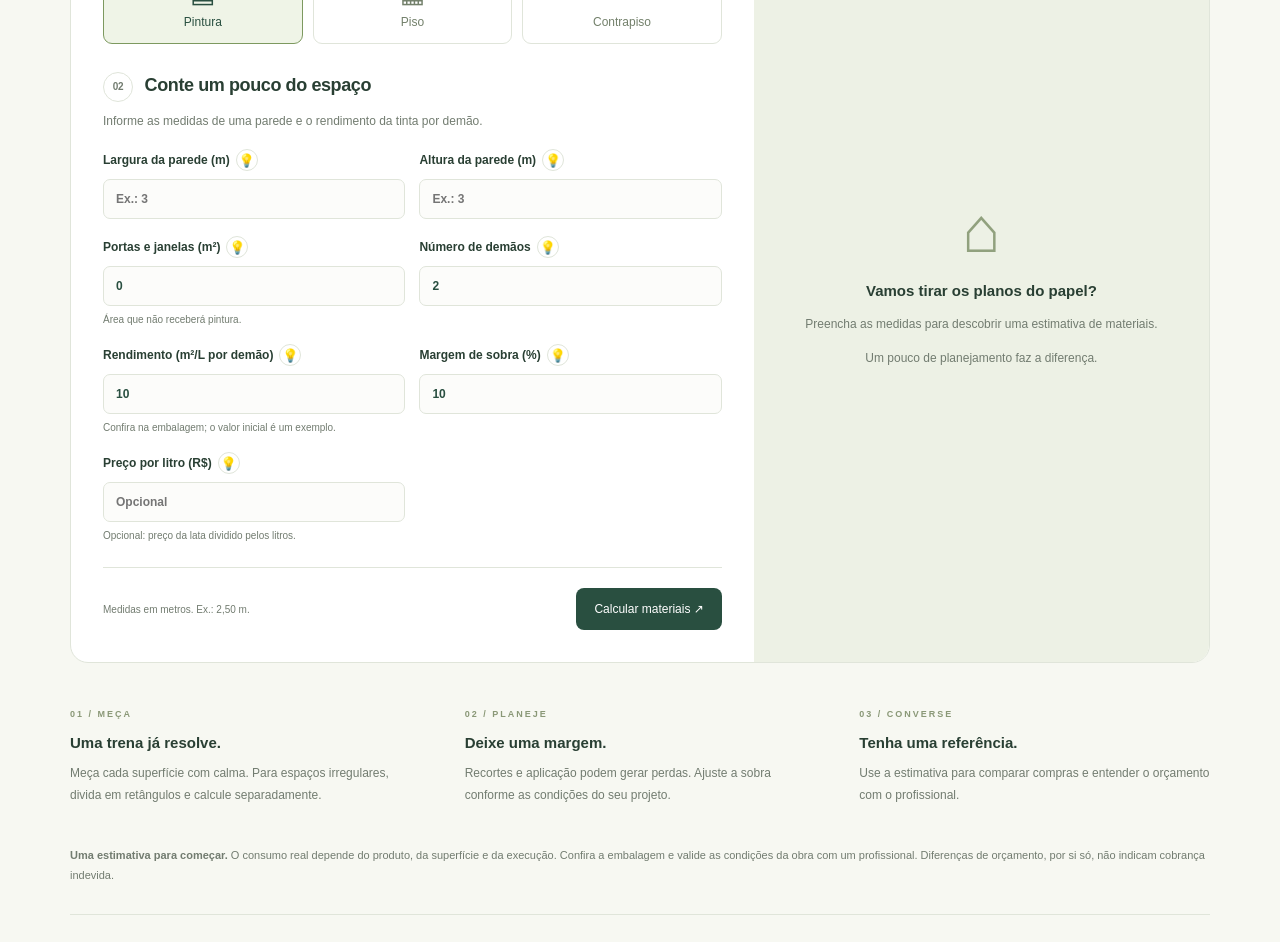
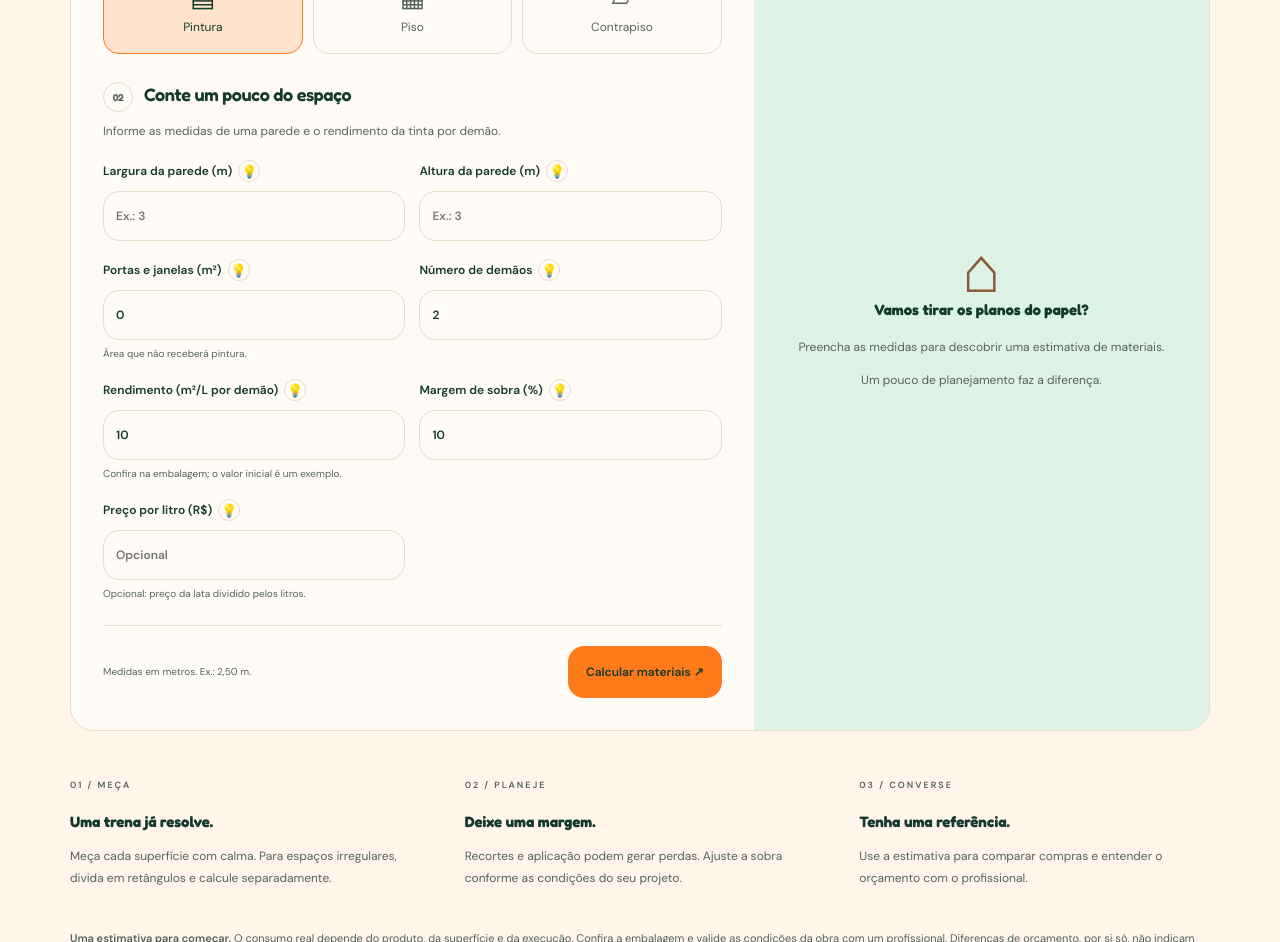
Before and after one commit to WagnerLopes33/tcc-percorre, a plain HTML site: page index.html in a window 1280 px wide. Shown: the part 582-1524 px from the top of the page. Drawn offline with Linux system fonts and the light colour scheme.

Commit message:
Implementação da identidade visual do site

```diff
--- a/index.html
+++ b/index.html
@@ -3,13 +3,16 @@
 <head>
     <meta charset="UTF-8">
     <meta name="viewport" content="width=device-width, initial-scale=1.0">
-    <title>Percorre — Planeje sua reforma</title>
+    <title>Obrinha — Planeje sua reforma</title>
+    <link rel="preconnect" href="https://fonts.googleapis.com">
+    <link rel="preconnect" href="https://fonts.gstatic.com" crossorigin>
+    <link href="https://fonts.googleapis.com/css2?family=DM+Sans:wght@400;500;600&family=Fredoka:wght@600;700&display=swap" rel="stylesheet">
     <link rel="stylesheet" href="style.css">
     <script src="script.js" defer></script>
 </head>
 <body>
     <header>
-        <a class="brand" href="index.html">▰ percorre<span>.</span></a>
+        <a class="brand" href="index.html">obrinha<span>.</span></a>
         <small>MENOS DESPERDÍCIO. MAIS CLAREZA.</small>
     </header>
     <main>
@@ -64,7 +67,7 @@
         <p class="notice"><strong>Uma estimativa para começar.</strong> O consumo real depende do produto, da superfície e da execução. Confira a embalagem e valide as condições da obra com um profissional. Diferenças de orçamento, por si só, não indicam cobrança indevida.</p>
     </main>
     <footer>
-        <strong>percorre.</strong>
+        <strong>obrinha.</strong>
         <small>Planejar também é construir. · Projeto de TCC</small>
     </footer>
 </body>
--- a/style.css
+++ b/style.css
@@ -1,24 +1,34 @@
 :root {
-    --green: #294f40;
-    --muted: #727c70;
-    --line: #e0e5da;
+    --laranja: #FF7A1A;
+    --floresta: #133A2C;
+    --verde: #3DBE6E;
+    --areia: #FFF5EA;
+    --madeira: #8A5A3C;
+    --laranja-escuro: #A84300;
+    --laranja-claro: #FFE3CC;
+    --verde-ok: #1F7A4D;
+    --verde-claro: #DDF3E5;
+    --papel: #FFFCF7;
+    --texto-suave: #55635C;
+    --atencao: #8A6100;
+    --erro: #B42318;
+    --line: #E8DCC9;
+    --green: #133A2C;
+    --muted: #55635C;
 }
 
-* {
-    box-sizing: border-box;
-}
+* { box-sizing: border-box; }
 
 body {
     margin: 0;
-    background: #f7f8f2;
-    color: #293f33;
-    font-family: Arial, sans-serif;
+    background: var(--areia);
+    color: var(--floresta);
+    font-family: 'DM Sans', Arial, sans-serif;
+    font-size: 16px;
+    line-height: 24px;
 }
 
-header, main, footer {
-    max-width: 1140px;
-    margin: auto;
-}
+header, main, footer { max-width: 1140px; margin: auto; }
 
 header {
     height: 96px;
@@ -28,450 +38,195 @@ header {
     border-bottom: 1px solid var(--line);
 }
 
-a {
-    color: inherit;
-    text-decoration: none;
+a { color: inherit; text-decoration: none; }
+
+.brand {
+    font-family: 'Fredoka', sans-serif;
+    font-weight: 700;
+    font-size: 29px;
+    letter-spacing: -1px;
+    color: var(--floresta);
 }
 
-.brand {
-    font-size: 29px;
-    font-weight: 800;
-    letter-spacing: -1px;
-}
-
-.brand span {
-    color: #8ba866;
-}
+.brand span { color: var(--laranja); }
 
 header small, .eyebrow {
     font-size: 10px;
     letter-spacing: 2px;
     font-weight: 700;
-    color: var(--muted);
+    color: var(--texto-suave);
+    font-family: 'DM Sans', sans-serif;
 }
 
-.intro {
-    padding: 54px 0 36px;
-    position: relative;
-}
+.intro { padding: 54px 0 36px; position: relative; }
 
-h1 {
-    font-size: 54px;
-    line-height: 1.1;
-    letter-spacing: -2px;
-    margin: 20px 0;
-}
+h1, h2, h3 { font-family: 'Fredoka', sans-serif; color: var(--floresta); }
 
-h1 em {
-    font-style: normal;
-    color: #829571;
-}
+h1 { font-size: 54px; line-height: 1.1; letter-spacing: -2px; margin: 20px 0; font-weight: 700; }
+h1 em { font-style: normal; color: var(--laranja-escuro); }
 
-.intro p {
-    max-width: 500px;
-    font-size: 15px;
-    line-height: 1.8;
-    color: var(--muted);
-}
+.intro p { max-width: 500px; font-size: 15px; line-height: 1.8; color: var(--texto-suave); }
 
 .badge {
-    position: absolute;
-    right: 0;
-    bottom: 52px;
-    font-size: 12px;
-    color: var(--muted);
+    position: absolute; right: 0; bottom: 52px;
+    font-size: 12px; color: var(--texto-suave);
+    background: var(--verde-claro); padding: 6px 12px; border-radius: 999px;
 }
 
 .workspace {
-    display: grid;
-    grid-template-columns: 1.5fr 1fr;
-    border: 1px solid var(--line);
-    border-radius: 18px;
-    overflow: hidden;
-    background: white;
+    display: grid; grid-template-columns: 1.5fr 1fr;
+    border: 1px solid var(--line); border-radius: 24px; overflow: hidden;
+    background: var(--papel);
 }
 
-.calculator {
-    padding: 32px;
+.calculator { padding: 32px; }
+
+h2 { font-size: 18px; letter-spacing: -.4px; margin: 0 0 10px; font-weight: 600; }
+
+.step {
+    display: inline-grid; place-items: center;
+    border: 1px solid var(--line); border-radius: 50%;
+    width: 30px; height: 30px; margin-right: 7px;
+    font-size: 10px; color: var(--texto-suave);
 }
 
-h2 {
-    font-size: 18px;
-    letter-spacing: -.4px;
-    margin: 0 0 10px;
+.hint { font-size: 12px; color: var(--texto-suave); line-height: 1.6; margin: 8px 0 18px; }
+
+.tabs { display: grid; grid-template-columns: repeat(3, 1fr); gap: 10px; margin: 20px 0 28px; }
+
+button, input { font: inherit; }
+
+.tabs button {
+    border: 1px solid var(--line); background: var(--papel);
+    color: var(--texto-suave); border-radius: 16px; padding: 14px;
+    font-size: 27px; cursor: pointer; font-family: 'DM Sans', sans-serif;
 }
 
-.step {
-    display: inline-grid;
-    place-items: center;
-    border: 1px solid var(--line);
-    border-radius: 50%;
-    width: 30px;
-    height: 30px;
-    margin-right: 7px;
-    font-size: 10px;
-    color: var(--muted);
+.tabs span { display: block; font-size: 12px; margin-top: 6px; }
+
+.tabs [aria-pressed=true] {
+    background: var(--laranja-claro); border-color: var(--laranja);
+    color: var(--floresta);
 }
 
-.hint {
-    font-size: 12px;
-    color: var(--muted);
-    line-height: 1.6;
-    margin: 8px 0 18px;
+#fields { display: grid; grid-template-columns: 1fr 1fr; gap: 17px 14px; }
+
+label { font-size: 12px; font-weight: 600; color: var(--floresta); }
+
+.label-row { display: flex; align-items: center; gap: 6px; }
+
+.lamp-btn {
+    display: inline-flex; align-items: center; justify-content: center;
+    width: 22px; height: 22px; border-radius: 50%;
+    border: 1px solid var(--line); background: var(--papel);
+    color: var(--laranja-escuro); font-size: 13px; cursor: pointer; padding: 0; line-height: 1; flex-shrink: 0;
 }
 
-.tabs {
-    display: grid;
-    grid-template-columns: repeat(3, 1fr);
-    gap: 10px;
-    margin: 20px 0 28px;
+.lamp-btn:hover { background: var(--laranja-claro); border-color: var(--laranja); }
+
+.lamp-tooltip {
+    position: absolute; background: var(--floresta); color: #fff;
+    padding: 12px 14px; border-radius: 8px; font-size: 12px; line-height: 1.5;
+    z-index: 1000; max-width: 300px;
+    box-shadow: 0 6px 18px rgba(0,0,0,.18);
+    opacity: 0; transform: translateY(6px); transition: opacity .18s, transform .18s;
 }
 
-button, input {
-    font: inherit;
+.lamp-tooltip.open { opacity: 1; transform: translateY(0); }
+
+.lamp-tooltip b { color: var(--laranja-claro); }
+
+input {
+    width: 100%; min-width: 0; display: block; margin-top: 8px;
+    padding: 12px; border: 1px solid var(--line); border-radius: 16px;
+    background: var(--papel); color: var(--floresta);
+    font-family: 'DM Sans', sans-serif;
 }
 
-.tabs button {
-    border: 1px solid var(--line);
-    background: white;
-    color: #73806b;
-    border-radius: 9px;
-    padding: 14px;
-    font-size: 27px;
-    cursor: pointer;
-}
-
-.tabs span {
-    display: block;
-    font-size: 12px;
-    margin-top: 6px;
-}
-
-.tabs [aria-pressed=true] {
-    background: #eff4e7;
-    border-color: #7d995f;
-    color: var(--green);
-}
-
-#fields {
-    display: grid;
-    grid-template-columns: 1fr 1fr;
-    gap: 17px 14px;
-}
-
-label {
-    font-size: 12px;
-    font-weight: 600;
-}
-
-.label-row {
-    display: flex;
-    align-items: center;
-    gap: 6px;
-}
-
-.lamp-btn {
-    display: inline-flex;
-    align-items: center;
-    justify-content: center;
-    width: 22px;
-    height: 22px;
-    border-radius: 50%;
-    border: 1px solid var(--line);
-    background: #fff;
-    color: var(--green);
-    font-size: 13px;
-    cursor: pointer;
-    padding: 0;
-    line-height: 1;
-    flex-shrink: 0;
-}
-
-.lamp-btn:hover {
-    background: #eff4e7;
-    border-color: #7d995f;
-}
-
-.lamp-tooltip {
-    position: absolute;
-    background: #293f33;
-    color: #fff;
-    padding: 12px 14px;
-    border-radius: 8px;
-    font-size: 12px;
-    line-height: 1.5;
-    z-index: 1000;
-    max-width: 300px;
-    box-shadow: 0 6px 18px rgba(0, 0, 0, .18);
-    opacity: 0;
-    transform: translateY(6px);
-    transition: opacity .18s, transform .18s;
-}
-
-.lamp-tooltip.open {
-    opacity: 1;
-    transform: translateY(0);
-}
-
-.lamp-tooltip b {
-    color: #cfe0a8;
-}
-
-input {
-    width: 100%;
-    min-width: 0;
-    display: block;
-    margin-top: 8px;
-    padding: 12px;
-    border: 1px solid var(--line);
-    border-radius: 7px;
-    background: #fcfcfa;
-    color: var(--green);
-}
-
-label small {
-    display: block;
-    color: var(--muted);
-    font-size: 10px;
-    font-weight: 400;
-    margin-top: 6px;
-    line-height: 1.5;
-}
+label small { display: block; color: var(--texto-suave); font-size: 10px; font-weight: 400; margin-top: 6px; line-height: 1.5; }
 
 input:focus, button:focus-visible, a:focus-visible {
-    outline: 2px solid #8da96f;
-    outline-offset: 3px;
+    outline: 2px solid var(--laranja); outline-offset: 3px;
 }
 
 .form-footer {
-    display: flex;
-    justify-content: space-between;
-    align-items: center;
-    gap: 12px;
-    border-top: 1px solid var(--line);
-    margin-top: 24px;
-    padding-top: 20px;
+    display: flex; justify-content: space-between; align-items: center; gap: 12px;
+    border-top: 1px solid var(--line); margin-top: 24px; padding-top: 20px;
 }
 
-small {
-    font-size: 10px;
-    color: var(--muted);
+small { font-size: 10px; color: var(--texto-suave); }
+
+.primary {
+    background: var(--laranja); color: var(--floresta); border: 0;
+    padding: 14px 18px; border-radius: 16px; font-size: 12px; cursor: pointer;
+    font-family: 'DM Sans', sans-serif; font-weight: 600;
 }
 
-.primary {
-    background: var(--green);
-    color: white;
-    border: 0;
-    padding: 14px 18px;
-    border-radius: 8px;
-    font-size: 12px;
-    cursor: pointer;
+.primary:hover { background: var(--laranja-escuro); color: #fff; }
+
+aside {
+    background: var(--verde-claro); padding: 34px;
+    display: flex; flex-direction: column;
 }
 
-.primary:hover {
-    background: #3b6952;
-}
+aside > .eyebrow { font-size: 9px; margin-bottom: 16px; }
+aside h2 { font-size: 22px; }
 
-aside {
-    background: #edf1e5;
-    padding: 34px;
-    display: flex;
-    flex-direction: column;
-}
+#result { text-align: center; margin: auto 0; padding: 28px 0; }
 
-aside > .eyebrow {
-    font-size: 9px;
-    margin-bottom: 16px;
-}
+.empty-icon { font-size: 64px; color: var(--madeira); }
 
-aside h2 {
-    font-size: 22px;
-}
+h3 { font-size: 15px; }
 
-#result {
-    text-align: center;
-    margin: auto 0;
-    padding: 28px 0;
-}
+#result p { font-size: 12px; line-height: 1.8; color: var(--texto-suave); }
 
-.empty-icon {
-    font-size: 64px;
-    color: #91a17e;
-}
-
-h3 {
-    font-size: 15px;
-}
-
-#result p {
-    font-size: 12px;
-    line-height: 1.8;
-    color: var(--muted);
-}
-
-.amount {
-    font-size: 48px;
-    font-weight: 700;
-    letter-spacing: -2px;
-    margin: 18px 0;
-}
-
-.amount span {
-    display: block;
-    font-size: 13px;
-    letter-spacing: 0;
-    font-weight: 400;
-}
+.amount { font-size: 48px; font-weight: 700; letter-spacing: -2px; margin: 18px 0; font-family: 'Fredoka', sans-serif; color: var(--floresta); }
+.amount span { display: block; font-size: 13px; letter-spacing: 0; font-weight: 400; color: var(--texto-suave); }
 
 .row {
-    display: flex;
-    justify-content: space-between;
-    gap: 12px;
-    text-align: left;
-    padding: 13px 0;
-    border-bottom: 1px solid #d7dfca;
-    font-size: 12px;
+    display: flex; justify-content: space-between; gap: 12px; text-align: left;
+    padding: 13px 0; border-bottom: 1px solid var(--line); font-size: 12px;
 }
+.row strong { text-align: right; }
 
-.row strong {
-    text-align: right;
-}
+.assumption { text-align: left; font-size: 11px !important; }
 
-.assumption {
-    text-align: left;
-    font-size: 11px !important;
-}
+.result-error { text-align: left; color: var(--erro); }
+.result-error ul { margin: 10px 0 0; padding-left: 18px; font-size: 12px; line-height: 1.7; }
 
-.result-error {
-    text-align: left;
-    color: #5b3a2f;
-}
+.tips { display: grid; grid-template-columns: repeat(3, 1fr); gap: 44px; margin: 40px 0 28px; }
+.tips .eyebrow { font-size: 9px; color: var(--texto-suave); }
+.tips h3 { margin: 13px 0 9px; }
+.tips p, .notice { font-size: 12px; line-height: 1.8; color: var(--texto-suave); }
 
-.result-error ul {
-    margin: 10px 0 0;
-    padding-left: 18px;
-    font-size: 12px;
-    line-height: 1.7;
-}
+.notice { font-size: 11px; border-bottom: 1px solid var(--line); padding-bottom: 28px; }
 
-.tips {
-    display: grid;
-    grid-template-columns: repeat(3, 1fr);
-    gap: 44px;
-    margin: 40px 0 28px;
-}
-
-.tips .eyebrow {
-    font-size: 9px;
-    color: #8a9877;
-}
-
-.tips h3 {
-    margin: 13px 0 9px;
-}
-
-.tips p, .notice {
-    font-size: 12px;
-    line-height: 1.8;
-    color: var(--muted);
-}
-
-.notice {
-    font-size: 11px;
-    border-bottom: 1px solid var(--line);
-    padding-bottom: 28px;
-}
-
-footer {
-    display: flex;
-    justify-content: space-between;
-    align-items: center;
-    padding: 22px 0 30px;
-}
-
-footer strong {
-    font-size: 21px;
-}
+footer { display: flex; justify-content: space-between; align-items: center; padding: 22px 0 30px; }
+footer strong { font-size: 21px; font-family: 'Fredoka', sans-serif; color: var(--floresta); }
 
 @media (max-width: 1200px) {
-    header, main, footer {
-        margin-left: 28px;
-        margin-right: 28px;
-    }
+    header, main, footer { margin-left: 28px; margin-right: 28px; }
 }
 
 @media (max-width: 800px) {
-    .workspace {
-        grid-template-columns: 1fr;
-    }
-
-    .badge {
-        position: static;
-    }
-
-    .intro h1 {
-        font-size: 45px;
-    }
-
-    aside {
-        min-height: 300px;
-    }
-
-    .tips {
-        gap: 22px;
-    }
-
-    header small {
-        font-size: 8px;
-        letter-spacing: 1px;
-    }
+    .workspace { grid-template-columns: 1fr; }
+    .badge { position: static; }
+    .intro h1 { font-size: 45px; }
+    aside { min-height: 300px; }
+    .tips { gap: 22px; }
+    header small { font-size: 8px; letter-spacing: 1px; }
 }
 
 @media (max-width: 500px) {
-    header, main, footer {
-        margin-left: 18px;
-        margin-right: 18px;
-    }
-
-    header {
-        height: 76px;
-    }
-
-    header small {
-        display: none;
-    }
-
-    .intro {
-        padding-top: 35px;
-    }
-
-    .intro h1 {
-        font-size: 39px;
-    }
-
-    .calculator, aside {
-        padding: 23px;
-    }
-
-    #fields {
-        grid-template-columns: 1fr;
-    }
-
-    .form-footer {
-        flex-direction: column;
-        align-items: stretch;
-    }
-
-    .tips {
-        grid-template-columns: 1fr;
-        gap: 20px;
-    }
-
-    footer {
-        gap: 20px;
-    }
-
-    footer small {
-        text-align: right;
-    }
+    header, main, footer { margin-left: 18px; margin-right: 18px; }
+    header { height: 76px; }
+    header small { display: none; }
+    .intro { padding-top: 35px; }
+    .intro h1 { font-size: 39px; }
+    .calculator, aside { padding: 23px; }
+    #fields { grid-template-columns: 1fr; }
+    .form-footer { flex-direction: column; align-items: stretch; }
+    .tips { grid-template-columns: 1fr; gap: 20px; }
+    footer { gap: 20px; }
+    footer small { text-align: right; }
 }
```
